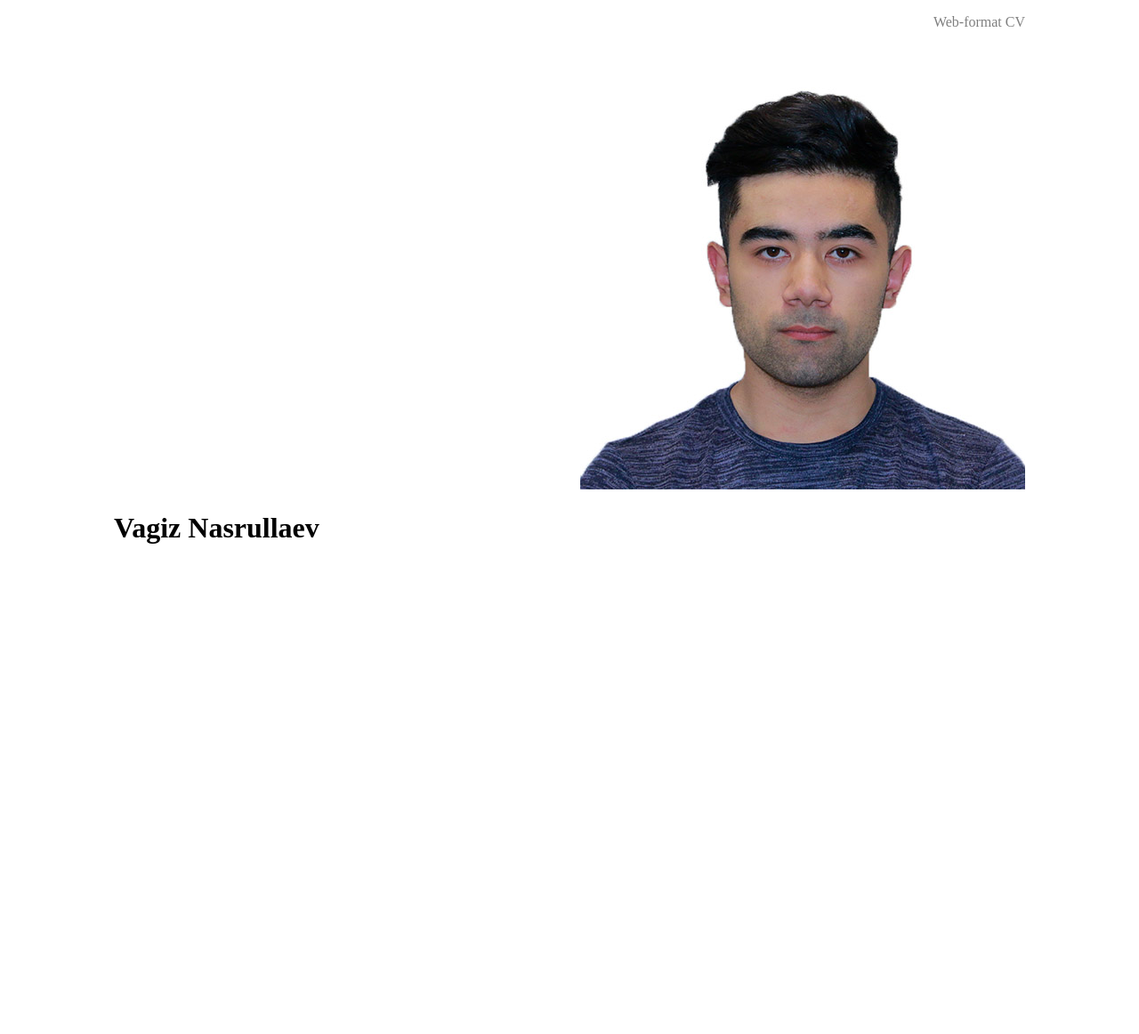
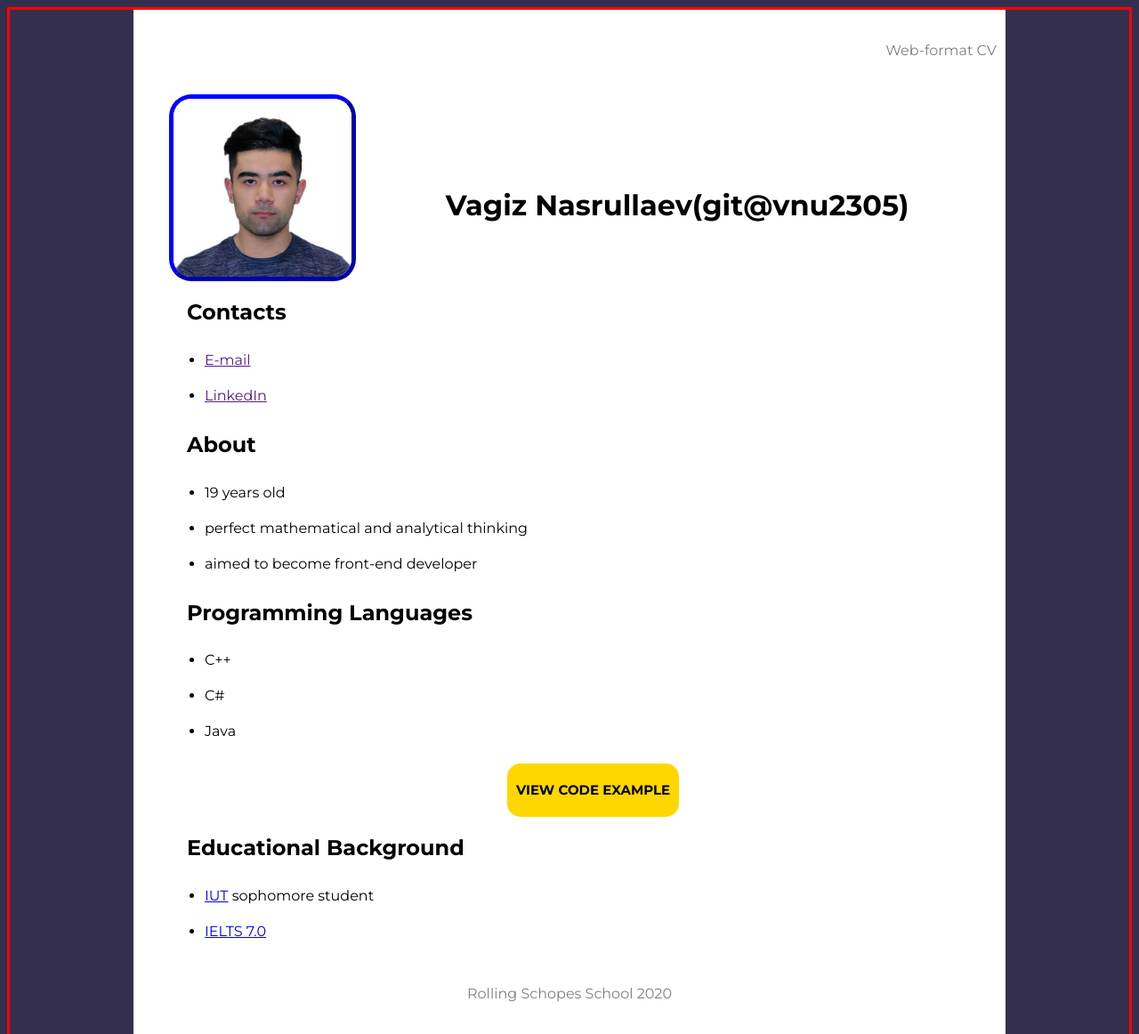
Before and after one commit to vnu2305/rsschool-cv, a plain HTML site: page cv.html in a window 1280 px wide. Shown: the top 1162 px of the page at 89% size. Before the commit the page ends 800 px from the top, so only its background shows below. Drawn offline with Linux system fonts and the light colour scheme.

Commit message:
feat
stylesheet is finished

```diff
--- a/cv.html
+++ b/cv.html
@@ -4,24 +4,58 @@
     <meta charset="UTF-8">
     <meta name="viewport" content="width=device-width, initial-scale=1.0">
     <link rel="stylesheet" href="/style.css">
-    <title>Document</title>
+    <link href="https://fonts.googleapis.com/css2?family=Montserrat:wght@400;700;800&display=swap" rel="stylesheet">
+    <title>Vagiz Nasrullaev CV</title>
 </head>
 <body>
+    <div class = "cv_body">
     <header>
         <div class = "container">
             <p>Web-format CV</p>
-            <img src = "/GetPersonaPhoto.jpg" alt="my picture">
         </div>
     </header>
     <main>
         <div class="container">
-            <h1>Vagiz Nasrullaev</h1>
+            <div id = 'profile'>
+            <img src = "/GetPersonaPhoto.jpg" alt="my picture">
+              <h1>Vagiz Nasrullaev(git@vnu2305)</h1> </div>
+            <h2>Contacts</h2>
+            <ul>
+            <li id ="e-mail">
+               <a href="">E-mail</a>
+            </li>
+            <li id = "linkedin">
+               <a href="">LinkedIn</a>
+            </li>
+            </ul>
+            <h2>About</h2>
+            <ul>
+                <li>19 years old</li>
+                <li>perfect mathematical and analytical thinking </li>
+                <li>aimed to become front-end developer</li>
+            </ul>
+            <h2>Programming Languages</h2>
+            <ul>
+                <li>C++</li>
+                <li>C#</li>
+                <li>Java</li>
+            </ul>
+            <h3><a href="#">View Code Example</a></h3>
+            <h2>Educational Background</h2>
+                 <ul>
+                    <li><a href="inh.uz">IUT</a> sophomore student</li>
+                    <li><a
+                      href="https://drive.google.com/file/d/10-8oy7jd5VE0CyQaskkvWFV7q56ErdfY/view?usp=sharing">IELTS
+                      7.0</a>
+                    </li>
+                </ul>
         </div>
     </main>
     <footer>
         <div class="container">
-
+            <p>Rolling Schopes School 2020</p>
         </div>
     </footer>
+    </div>
 </body>
 </html>
--- a/style.css
+++ b/style.css
@@ -1,13 +1,100 @@
+body
+{
+    background-color: rgb(53, 47, 79);
+    font-family: 'Montserrat', sans-serif;
+    border: solid red 3px;
+}
+.cv_body
+{
+    background-color: #FFF;
+    width: fit-content;
+    width: 980px;
+    margin: 0 auto;
+    padding-top: 20px;
+    padding-bottom: 20px;
+}
 .container
 {
-    width: 1024px;
-    margin:0 auto ;
+    width: 980px;
+    margin: 0 auto ;
 }
 header
 {
     text-align: right;
 }
+main
+{
+    margin: 40px;
+}
 header div p
 {
     opacity: 0.5;
+    padding-right: 10px;
 }
+main div img
+{
+    width: 200 px;
+    height: 200px;
+    border: outset blue 5px;
+    border-radius: 25px;
+    display: block;
+}
+#profile
+{
+    position: relative;
+}
+h1
+{
+    margin: 0;
+    padding: 0;
+    position: absolute;
+    top: 50%;
+    left: 45%;
+    transform: translateY(-50%);
+    transform: translateX(-25%);
+}
+footer
+{
+    text-align: center;
+}
+footer div p
+{
+    opacity: 0.5;
+}
+h2
+{
+    padding: 0;
+    margin: 20 20 10 20;
+    margin-left: 20px;
+}
+h3
+{
+    font-size: 15px;
+    padding: 0;
+    width: fit-content;
+    padding-right: 10px;
+    padding-left: 10px;
+    height: 40px;
+    padding-top: 20px;
+    margin-left: 20px;
+    background-color: gold;
+    text-transform: uppercase;
+    margin-left: 380px;
+    border-radius: 15px;
+    font-weight: bold;
+}
+h3 a
+{
+    text-decoration: none;
+    color: black;
+}
+h6
+{
+    padding: 0;
+    margin: 20 20 10 20;
+    margin-left: 20px;
+}
+ul
+{
+    line-height: 2.5;
+}
```
